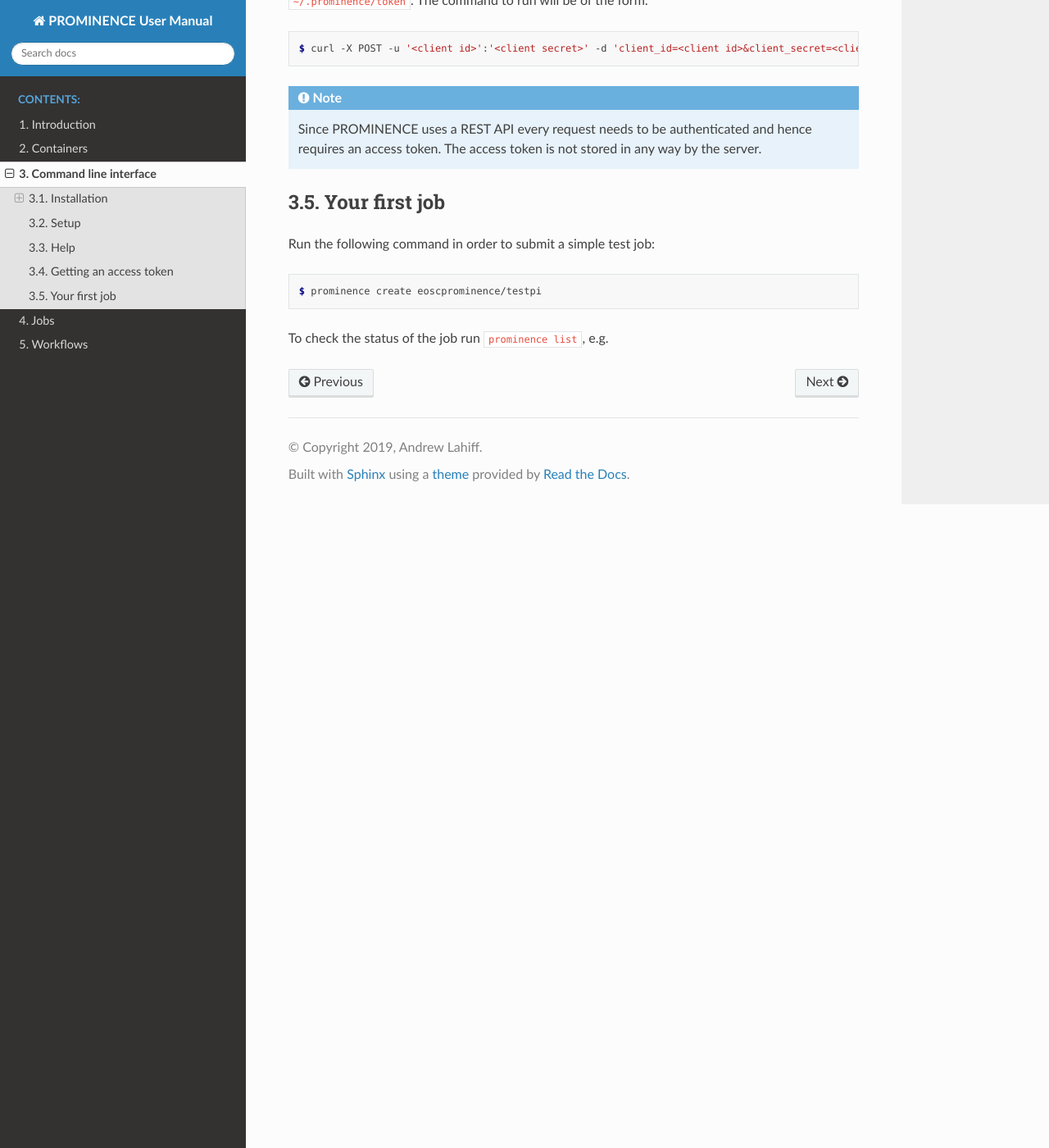
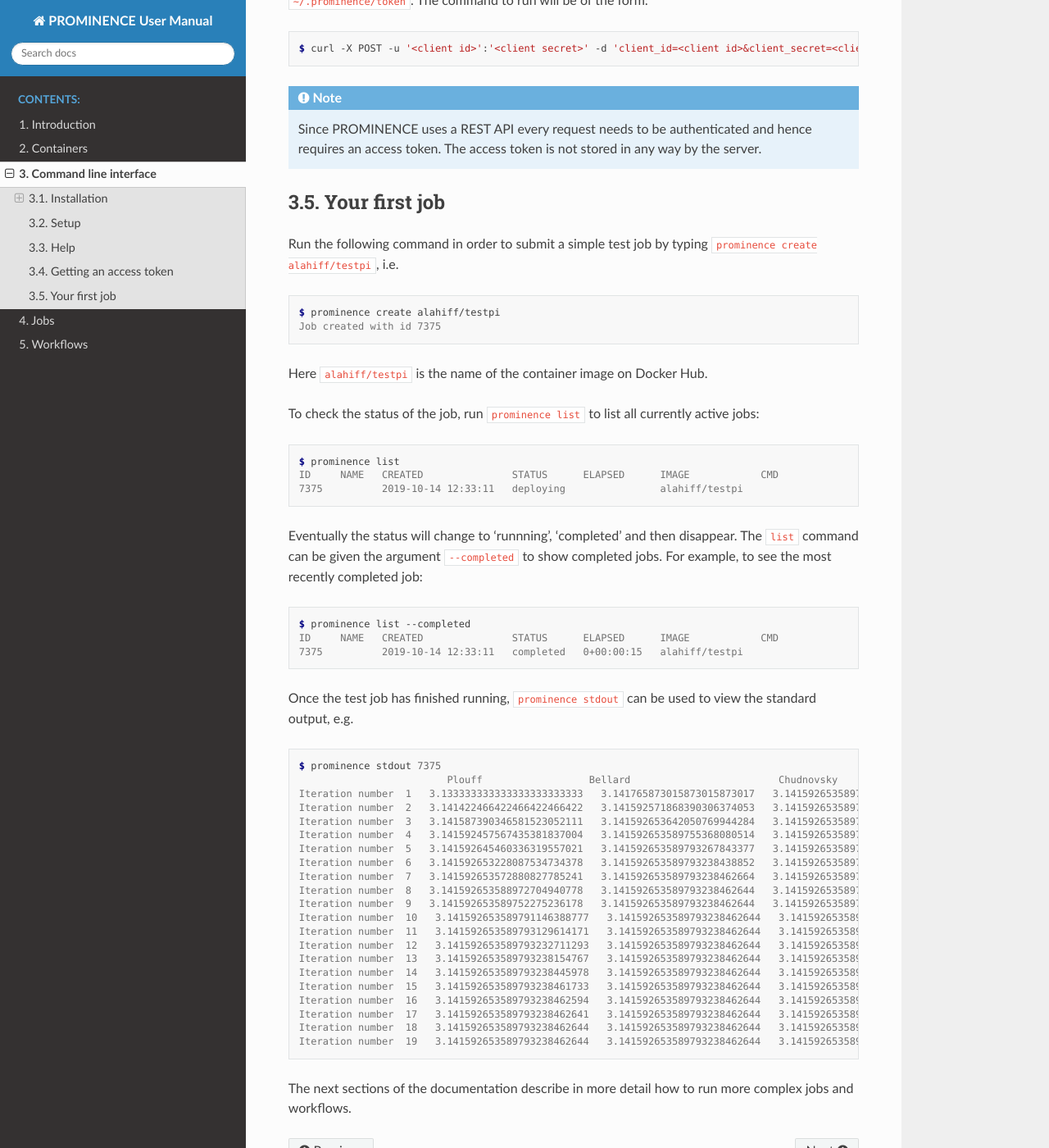
Before and after one commit to prominence-eosc/docs-eosc, a Sphinx documentation site: the page built from source/command-line-interface.rst, in a window 1280 px wide and 1400 px high, scrolled down 3280 px. Shown: the whole window at 82% size. Built offline with Sphinx 7.4.7 and the Read the Docs theme 2.0.0, drawn with Linux system fonts in a browser that asks for light colours.

Commit message:
Adding example job

```diff
--- a/source/command-line-interface.rst
+++ b/source/command-line-interface.rst
@@ -164,10 +164,55 @@ The FedCloud Check-in client also provides the exact command to run to generate
 Your first job
 --------------
 
-Run the following command in order to submit a simple test job:
+Run the following command in order to submit a simple test job by typing ``prominence create alahiff/testpi``, i.e.
 
 .. code-block:: console
 
-   $ prominence create eoscprominence/testpi
+   $ prominence create alahiff/testpi
+   Job created with id 7375
 
-To check the status of the job run ``prominence list``, e.g.
+Here ``alahiff/testpi`` is the name of the container image on Docker Hub.
+
+To check the status of the job, run ``prominence list`` to list all currently active jobs:
+
+.. code-block:: console
+
+   $ prominence list
+   ID     NAME   CREATED               STATUS      ELAPSED      IMAGE            CMD
+   7375          2019-10-14 12:33:11   deploying                alahiff/testpi
+
+Eventually the status will change to 'runnning', 'completed' and then disappear. The ``list`` command can be given the argument ``--completed`` to show completed jobs. For example, to see the most recently completed job:
+
+.. code-block:: console
+
+    $ prominence list --completed
+    ID     NAME   CREATED               STATUS      ELAPSED      IMAGE            CMD
+    7375          2019-10-14 12:33:11   completed   0+00:00:15   alahiff/testpi
+
+Once the test job has finished running, ``prominence stdout`` can be used to view the standard output, e.g.
+
+.. code-block:: console
+
+   $ prominence stdout 7375
+                            Plouff                  Bellard                         Chudnovsky
+   Iteration number  1   3.133333333333333333333333   3.141765873015873015873017   3.141592653589734207668453
+   Iteration number  2   3.141422466422466422466422   3.141592571868390306374053   3.141592653589793238462642
+   Iteration number  3   3.141587390346581523052111   3.141592653642050769944284   3.141592653589793238462642
+   Iteration number  4   3.141592457567435381837004   3.141592653589755368080514   3.141592653589793238462642
+   Iteration number  5   3.141592645460336319557021   3.141592653589793267843377   3.141592653589793238462642
+   Iteration number  6   3.141592653228087534734378   3.141592653589793238438852   3.141592653589793238462642
+   Iteration number  7   3.141592653572880827785241   3.141592653589793238462664   3.141592653589793238462642
+   Iteration number  8   3.141592653588972704940778   3.141592653589793238462644   3.141592653589793238462642
+   Iteration number  9   3.141592653589752275236178   3.141592653589793238462644   3.141592653589793238462642
+   Iteration number  10   3.141592653589791146388777   3.141592653589793238462644   3.141592653589793238462642
+   Iteration number  11   3.141592653589793129614171   3.141592653589793238462644   3.141592653589793238462642
+   Iteration number  12   3.141592653589793232711293   3.141592653589793238462644   3.141592653589793238462642
+   Iteration number  13   3.141592653589793238154767   3.141592653589793238462644   3.141592653589793238462642
+   Iteration number  14   3.141592653589793238445978   3.141592653589793238462644   3.141592653589793238462642
+   Iteration number  15   3.141592653589793238461733   3.141592653589793238462644   3.141592653589793238462642
+   Iteration number  16   3.141592653589793238462594   3.141592653589793238462644   3.141592653589793238462642
+   Iteration number  17   3.141592653589793238462641   3.141592653589793238462644   3.141592653589793238462642
+   Iteration number  18   3.141592653589793238462644   3.141592653589793238462644   3.141592653589793238462642
+   Iteration number  19   3.141592653589793238462644   3.141592653589793238462644   3.141592653589793238462642
+
+The next sections of the documentation describe in more detail how to run more complex jobs and workflows.
```
